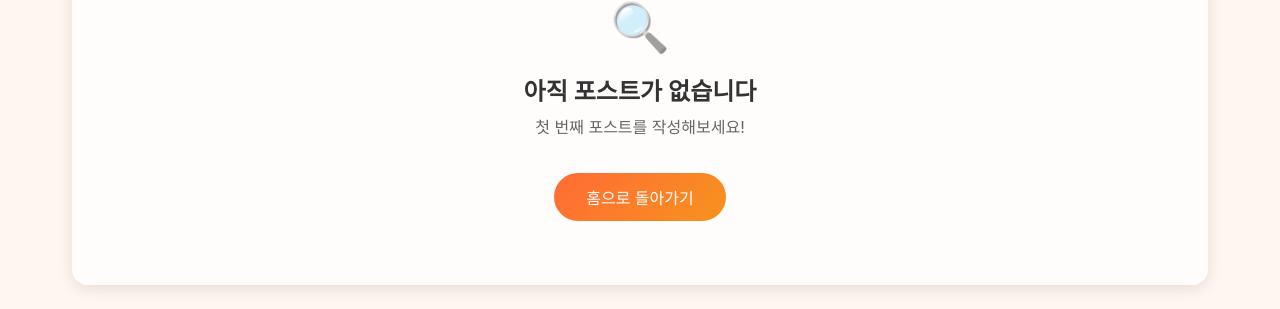
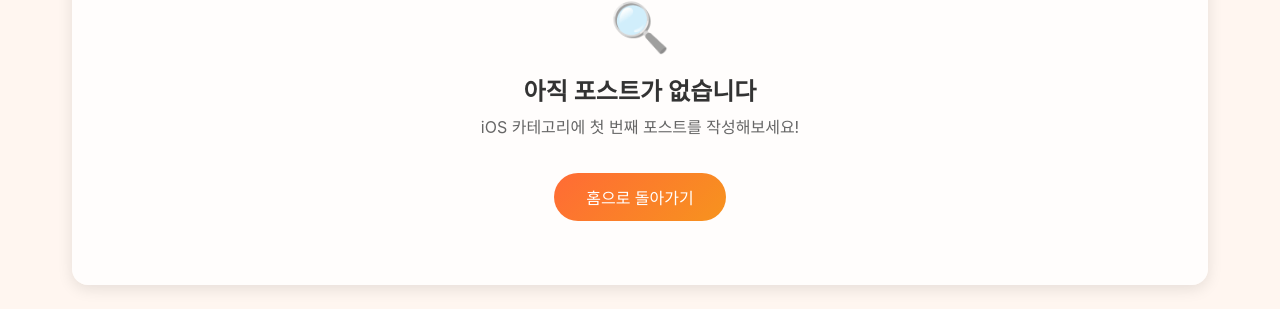
Before and after one commit to 5giran/5giran.github.io, a Jekyll site: the page built from categories/ios.html, in a window 1280 px wide and 900 px high. Shown: the part 286-595 px from the top of the window. Built offline with Jekyll 4.4.1, drawn with Linux system fonts in a browser that asks for light colours; some web fonts are replaced.

Commit message:
Update ios.html

```diff
--- a/categories/ios.html
+++ b/categories/ios.html
@@ -8,6 +8,7 @@ permalink: /categories/ios/
     <div class="category-icon-large">📱</div>
     <h1>iOS</h1>
   </div>
+
   <div class="posts-container">
     {% assign ios_posts = site.posts | where_exp: "post", "post.categories contains 'iOS'" %}
 
@@ -23,7 +24,9 @@ permalink: /categories/ios/
                 <span class="category-tag category-ios">iOS</span>
               </span>
             </div>
+
             <h3><a href="{{ post.url | relative_url }}">{{ post.title | escape }}</a></h3>
+
             {% if post.tags and post.tags.size > 0 %}
               <div class="post-tags">
                 {% for tag in post.tags %}
@@ -38,7 +41,7 @@ permalink: /categories/ios/
       <div class="no-posts-category">
         <div class="no-posts-icon">🔍</div>
         <h3>아직 포스트가 없습니다</h3>
-        <p>첫 번째 포스트를 작성해보세요!</p>
+        <p>iOS 카테고리에 첫 번째 포스트를 작성해보세요!</p>
         <a href="{{ site.baseurl }}/" class="btn-primary">홈으로 돌아가기</a>
       </div>
     {% endif %}
```
